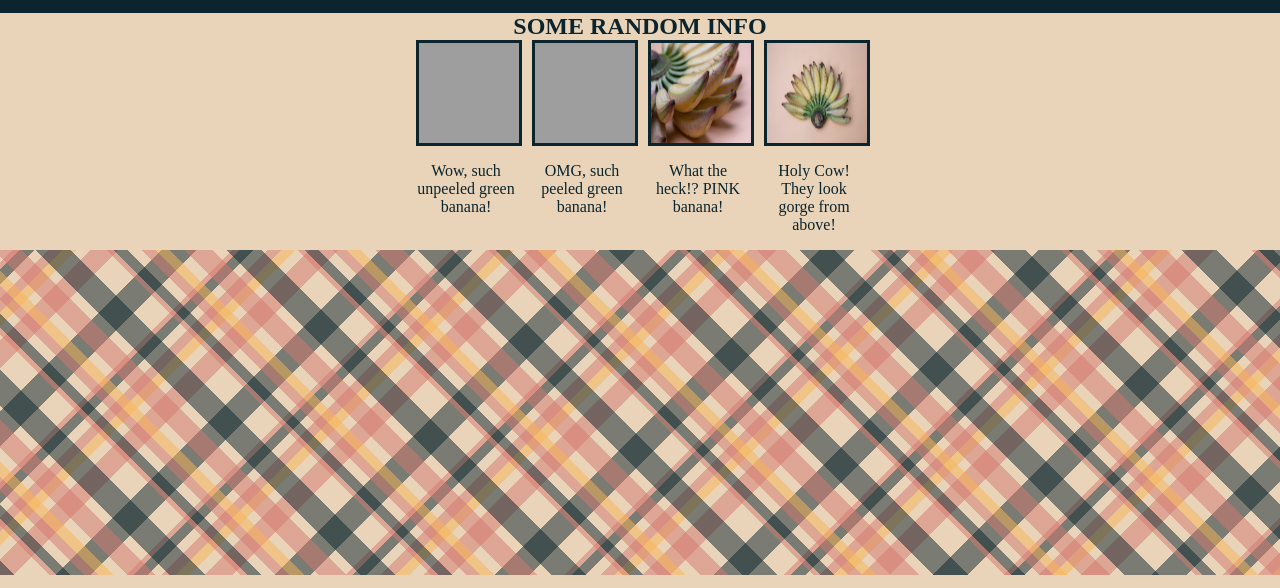
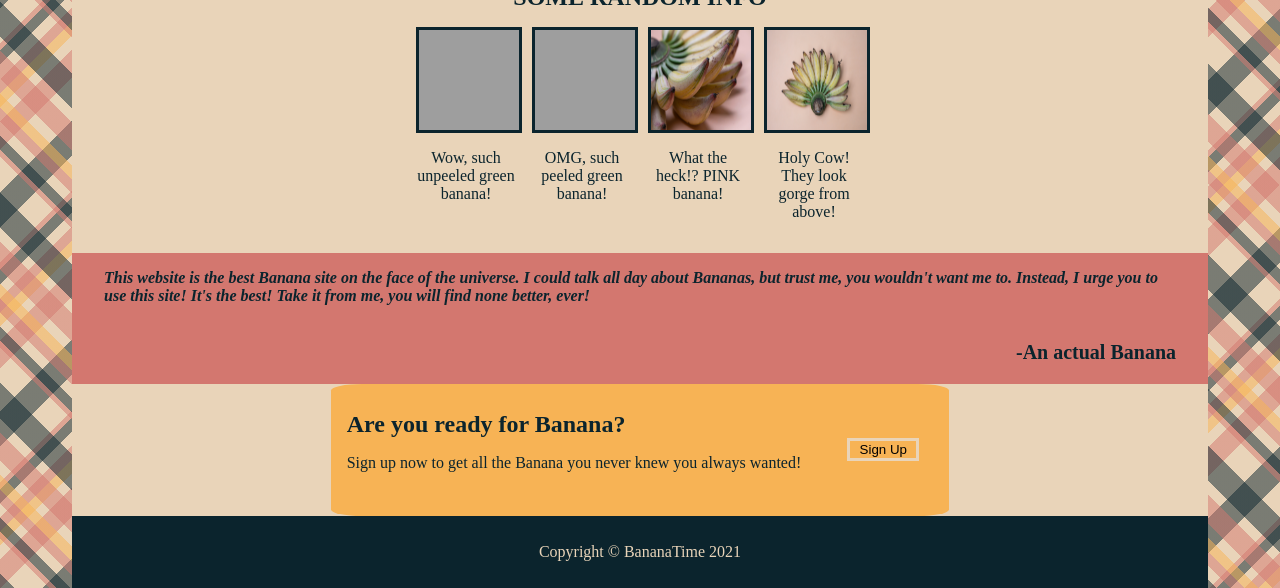
Before and after one commit to code-Brian/landingpagepractice, a plain HTML site: page index.html in a window 1280 px wide. Shown: the part 225-813 px from the top of the page. Drawn offline with Linux system fonts and the light colour scheme; grey boxes are pictures that could not be loaded.

Commit message:
last draft of the WIP, will begin final draft

```diff
--- a/index.html
+++ b/index.html
@@ -27,7 +27,7 @@
       <div class="top-content">
         <h1>THIS WEBSITE IS AWESOME</h1>
         <p>Trust me, totally, completely, utterly awesome!</p>
-        <button>Sign Up</button>
+        <button class="button-top">Sign Up</button>
       </div>
       <div class="banana">
         <img class="bananahome" src="img/banana.jpg" alt="a banana that has been peeled at the top">
@@ -56,10 +56,37 @@
       </div>
     </div>
 
-    <div class="testimonial">
+    <div class="testimonial-container">
+      <div class="testimonial-quote">
+        <p>
+          This website is the best Banana site on the face of the universe.
+          I could talk all day about Bananas, but trust me, you wouldn't want me to.
+          Instead, I urge you to use this site! It's the best!
+          Take it from me, you will find none better, ever!
+        </p>
+      </div>
+      </div>
+      <div class="testimonial-attribute">
+        <p >
+          -An actual Banana
+        </p>
+     </div>
 
+    <div class="sign-up-container">
+      <div class="sign-up-banner">
+        <div class="sign-up-content">
+          <h2>Are you ready for Banana?</h2>
+          <p>Sign up now to get all the Banana you never knew you always wanted!</p>
+        </div>
+        <div class="button-div">
+          <button class="button-bottom">Sign Up</button>
+        </div>
+      </div>
     </div>
 
+    <div class="footer">
+      <p>Copyright &copy; BananaTime 2021</p>
+    </div>
 
   </div>
 
--- a/style.css
+++ b/style.css
@@ -21,38 +21,56 @@ body {
   );
 }
 
+.body {
+  display: flex;
+  flex-direction: column;
+  min-height: 100vh;
+  margin-left: 72px;
+  margin-right: 72px;
+}
+
 .header {
   display: flex;
+  flex: 1;
   align-items: center;
   justify-content: space-between;
   height: 72px;
   background-color:hsla(197, 62%, 11%, 1);
   color: hsl(34, 53%, 82%);
+  padding-left: 32px;
+  padding-right: 32px;
 }
 
 .top-container {
   display: flex;
+  flex: 1;
   justify-content: center;
   align-items: center;
   gap: 16px;
   background-color:hsla(197, 62%, 11%, 1);
   color: hsl(34, 53%, 82%);
+  padding-left: 32px;
+  padding-right: 32px;
 }
 
 .top-content {
   display: flex;
+  flex: 1;
   flex-direction: column;
 }
 
 .img-container{
   text-align: center;
   background-color:hsl(34, 53%, 82%);
-  color:hsla(197, 62%, 11%, 1)
+  color:hsla(197, 62%, 11%, 1);
+  padding: 16px 32px 16px 32px;
 }
 
 .img-display {
   display: flex;
+  flex: 1;
   justify-content:center;
+  padding-top: 16px;
   gap: 16px;
 }
 
@@ -70,6 +88,7 @@ body {
 
 .banana {
   display: flex;
+
   padding-bottom: 16px;
 }
 
@@ -78,13 +97,97 @@ body {
   width: 100%;
 }
 
+.testimonial-container {
+  display: flex;
+  flex: 1;
+  flex-direction: column;
+  justify-content: center;
+  align-items: center;
+  background-color:hsla(5, 53%, 63%, 1);
+  color:hsla(197, 62%, 11%, 1);
+  padding-left: 32px;
+  padding-right: 32px;
+}
+
+.testimonial-quote {
+  display: flex;
+  justify-content: center;
+  align-items: center;
+  font-size: 16px;
+  font-style: italic;
+  font-weight:600;
+}
+
+.testimonial-attribute {
+  display: flex;
+  justify-content: flex-end;
+  align-items: flex-end;
+  font-size: 20px;
+  font-weight: 900;
+  background-color:hsla(5, 53%, 63%, 1);
+  color:hsla(197, 62%, 11%, 1);
+  padding-left: 32px;
+  padding-right: 32px;
+}
+
+.sign-up-container {
+  display: flex;
+  flex: 1;
+  justify-content: center;
+  align-items: center;
+  background-color:hsl(34, 53%, 82%);
+  color:hsla(197, 62%, 11%, 1);
+  padding-left: 32px;
+  padding-right: 32px;
+}
+
+.sign-up-banner {
+  display: flex;
+  align-items: center;
+  border-radius: 5%;
+  background-color:hsla(35, 91%, 65%, 1);
+}
+
+.sign-up-content {
+  display: flex;
+  flex-direction: column;
+  padding: 16px;
+}
+
+.button-div {
+  display: flex;
+  align-items: center;
+  justify-content: center;
+  height: 100px;
+  width: 100px;
+  padding: 16px;
+}
+
+.button-top {
+  width: 72px;
+  background-color: hsla(35, 91%, 65%, 1);
+  color:hsla(197, 62%, 11%, 1);
+}
+
+.button-bottom {
+  width: 72px;
+  background-color: hsla(35, 91%, 65%, 1);
+  border: solid hsl(34, 53%, 82%);
+
+}
+
+.footer {
+  height: 72px;
+  display: flex;
+  justify-content: center;
+  align-items: center;
+  background-color:hsla(197, 62%, 11%, 1);
+  color: hsl(34, 53%, 82%);
+}
+
 a {
   text-decoration: none;
   color: hsl(34, 53%, 82%);
-}
-
-button {
-  width: 72px;
 }
 
 nav {
```
